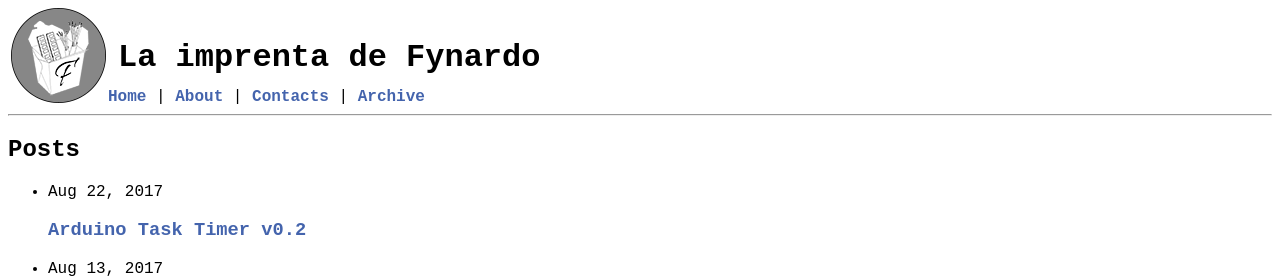
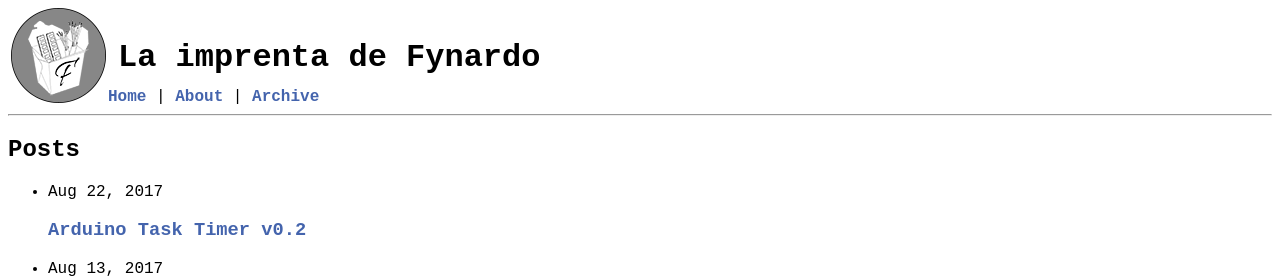
Before and after one commit to Fynardo/Fynardo.github.io, a Jekyll site: the page built from index.md, in a window 1280 px wide. Shown: the top 279 px of the page. Built offline with Jekyll 4.4.1, drawn with Linux system fonts in a browser that asks for light colours.

Commit message:
removed unused pages

```diff
--- a/_includes/header.html
+++ b/_includes/header.html
@@ -3,5 +3,5 @@
     <h1>{{ site.name }}</h1>
 </header>
 
-<a href='{{ site.url }}/'> Home</a> | <a href='{{ site.url }}/about/'>About</a> | <a href='{{ site.url }}/contact/'> Contacts</a> | <a href='{{ site.url }}/archive/'> Archive</a>
+<a href='{{ site.url }}/'> Home</a> | <a href='{{ site.url }}/about/'>About</a> | <a href='{{ site.url }}/archive/'> Archive</a>
 <hr>
```
